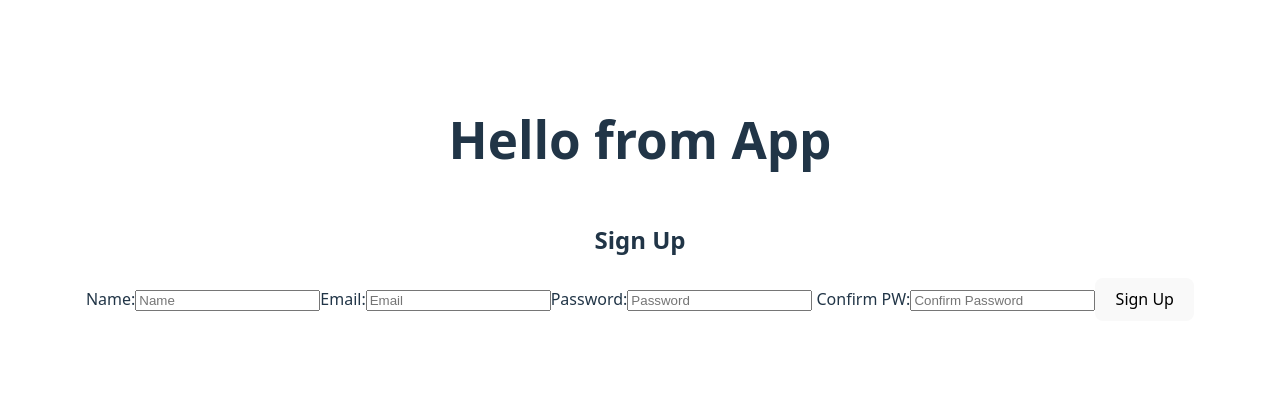
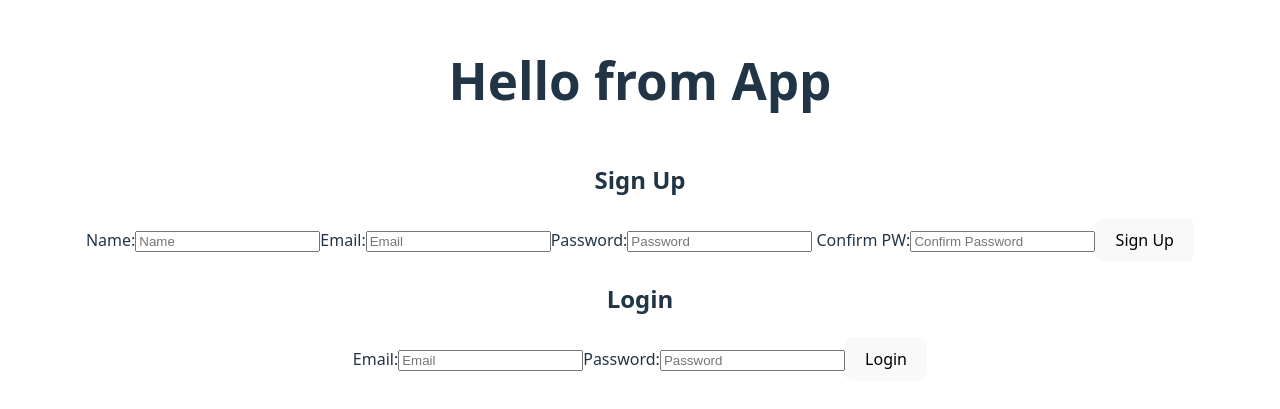
Before and after one commit to eezife-wustl/ChoreBuddy, a React (Vite) app in the folder react-with-flask/: page / in a window 1280 px wide. Shown: the part 211-620 px from the top of the page. Built offline with nearby package versions, Linux system fonts and the light colour scheme.

Commit message:
updated README with new requirements and updated credits section with new links

```diff
--- a/react-with-flask/src/App.jsx
+++ b/react-with-flask/src/App.jsx
@@ -3,12 +3,14 @@ import "./App.css";
 import { app, auth } from './config/firebase';
 import { createUserWithEmailAndPassword  } from "firebase/auth";
 import SignUp from './SignUp.jsx';
+import Login from "./Login.jsx";
 
 function App() {
   return (
   <>
     <h1 style={{ padding: 20 }}>Hello from App</h1>
     <SignUp />
+    <Login />
   </>
   );
 }
--- /dev/null
+++ b/react-with-flask/src/Login.jsx
@@ -0,0 +1,35 @@
+import { useState } from "react";
+import { app, auth } from './config/firebase';
+import { createUserWithEmailAndPassword  } from "firebase/auth";
+
+function Login() {
+      const [email, userEmail] = useState('');
+      const [password, userPassword] = useState('');
+    // To create the user with email and password
+    const handleUser = async (e) => {
+      e.preventDefault();
+      try {
+        await createUserWithEmailAndPassword(auth, email, password);
+        alert('User created successfully');
+        } catch (err) {
+          console.error(err);
+        }
+      }
+
+     return (
+        <div>
+        <h2>Login</h2>
+        <form onSubmit={handleUser}>
+          <label>Email:
+            <input type="email" placeholder="Email" value={email} onChange={(e) => setEmail(e.target.value)} required />
+          </label>
+          <label>Password:
+            <input type="password" placeholder="Password" value={password} onChange={(e) => setPassword(e.target.value)} required />
+          </label>
+          <button type="submit">Login</button>
+        </form>
+      </div>
+     );
+    }
+
+export default Login;
```
Also changed, not shown: 1 other file (tests, documents, lock files or other folders).
